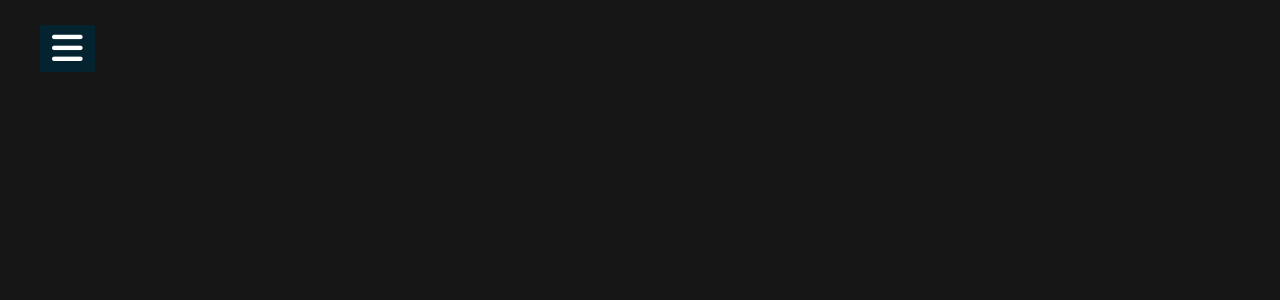
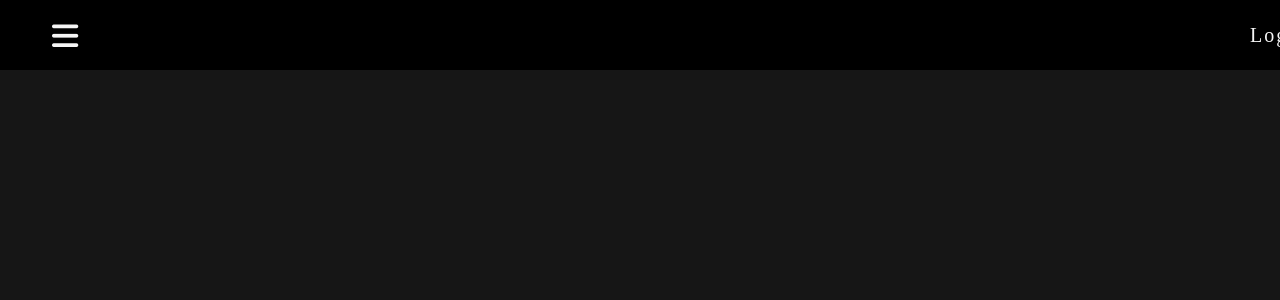
Before and after one commit to Sanilblank/Job_portal, a PHP site: page /Job_portal/includes/jobprovider_header.php in a window 1280 px wide. Shown: the top 300 px of the page. Run offline with PHP 8.4, Linux system fonts and the light colour scheme; some libraries are stand-ins or nearby versions.

Commit message:
header made

```diff
--- a/includes/headerStyle.css
+++ b/includes/headerStyle.css
@@ -18,16 +18,16 @@ body {
   left: -250px;
   width: 250px;
   height: 100%;
-  background: #011a27;
+  background: rgb(15, 15, 15);
   transition: all 0.5s ease;
 }
 
 .sidebar header {
   font-size: 22px;
-  color: white;
+  color: whitesmoke;
   text-align: center;
   line-height: 70px;
-  background: #063146;
+  background: black;
   user-select: none;
 }
 
@@ -36,7 +36,7 @@ body {
   width: 100%;
   line-height: 65px;
   font-size: 20px;
-  color: white;
+  color: whitesmoke;
   padding-left: 40px;
   box-sizing: border-box;
   border-top: 1px solid rgba(255, 255, 255, 0.1);
@@ -60,15 +60,15 @@ label #btn,
 label #cancel {
   position: absolute;
   cursor: pointer;
-  background: #042331;
+  background: black;
   border-radius: 3px;
 }
 
 label #btn {
   left: 40px;
-  top: 25px;
-  font-size: 35px;
-  color: white;
+  top: 15px;
+  font-size: 30px;
+  color: whitesmoke;
   padding: 6px 12px;
   transition: all 0.5s ease;
 }
@@ -76,8 +76,8 @@ label #btn {
 label #cancel {
   z-index: 1111;
   left: -95px;
-  top: 17px;
-  font-size: 30px;
+  top: 20px;
+  font-size: 25px;
   color: #0a5275;
   padding: 4px 9px;
   transition: all 0.5s ease;
@@ -107,3 +107,37 @@ section {
   height: 100vh;
   transition: all .5s ease;
 }
+
+.actualHeader{
+  position: fixed;
+  top: 0;
+  left: 0;
+  width: 100%;
+  display: flex;
+  justify-content: space-between;
+  padding: 35px 200px 35px 0;
+  background: black;
+}
+
+.actualHeader ul{
+  position: relative;
+  display: flex;
+  justify-content: center;
+  align-items: center;
+}
+
+.actualHeader ul li{
+  position: absolute;
+  list-style: none;
+  left: 0;
+  margin-left: 1250px;
+}
+
+.actualHeader ul li a{
+  text-decoration: none;
+  color: whitesmoke;
+  letter-spacing: 2px;
+  font-weight: 500px;
+  font-size: 20px;
+  padding-left: 0;
+}
--- a/includes/jobprovider_header.php
+++ b/includes/jobprovider_header.php
@@ -9,6 +9,17 @@
 </head>
 
 <body>
+
+    <header class="actualHeader">
+        <ul>
+            <li><a href="#">Logout</a></li>
+        </ul>
+    </header>
+
+
+
+
+
     <input type="checkbox" id="check">
     <label for="check">
         <i class="fas fa-bars" id="btn"></i>
```
